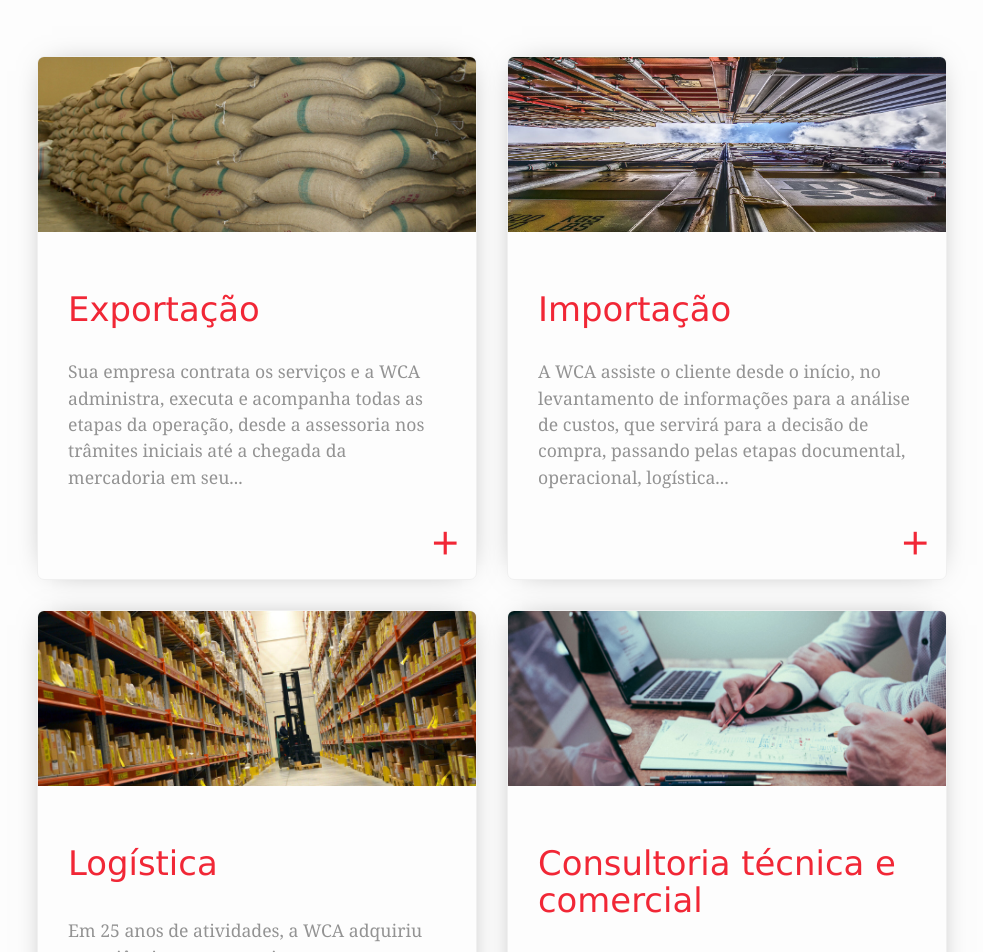
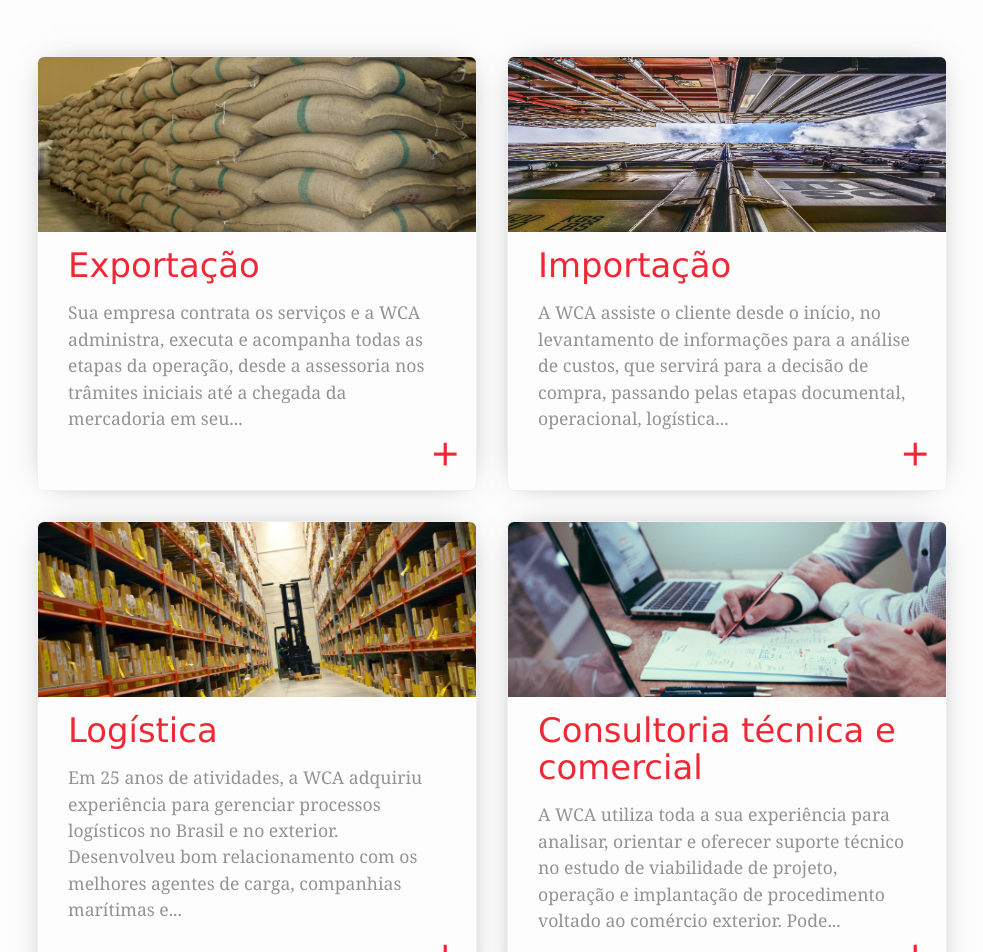
Before and after one commit to WCAComex/wcacomex.github.io, a Jekyll site: the page built from index.html, in a window 1280 px wide. Shown: the part 975-1927 px from the top of the page, without its empty margins (148-1131 px from the left). Built offline with Jekyll 4.4.1, drawn with Linux system fonts in a browser that asks for light colours; grey boxes are pictures that could not be loaded.

Commit message:
Menos espaçamento e pequenos ajustes nos serviços

```diff
--- a/_includes/sections/services.html
+++ b/_includes/sections/services.html
@@ -9,7 +9,7 @@
                 <img src="{{ site.baseurl }}{{ servico.image }}" alt="{{ servico.title }}">
             </div>
 
-            <h4 class="service-title"><a href="{{ site.baseurl }}{{ servico.url }}">{{ servico.title }}</a></h4>
+            <h4 class="service-title" data-cell="shrink"><a href="{{ site.baseurl }}{{ servico.url }}">{{ servico.title }}</a></h4>
 
             <div class="service-excerpt">
                 {{ servico.excerpt | truncatewords: 30 }}
--- a/_sass/home/_sections.sass
+++ b/_sass/home/_sections.sass
@@ -65,18 +65,21 @@
                 margin: $spacing-unit / 2
             +media-greater($large-content-width)
                 min-width: 25%
-            p
-                font-size: 100%
             &-image
                 height: 0
-                padding-bottom: 50%
+                padding-bottom: 40%
                 overflow: hidden
             &-title, &-excerpt
                 padding: 0 $spacing-unit
             &-excerpt
                 color: #939393
             footer
-                text-align: right
+                a
+                    float: right
+                    margin-top: -30px
+            +media-greater($on-palm)
+                p
+                    margin-top: 0
             +media-query($on-palm)
                 display: block
                 position: relative
@@ -105,9 +108,10 @@
                     font-size: 1.2em
                 &-excerpt
                     p
-                        line-height: 1.3
                         overflow: hidden
-                        height: 4em
+                        font-size: .9em
+                        line-height: 1.2
+                        height: 3.6em
                 footer
                     position: absolute
                     right: 0
```
